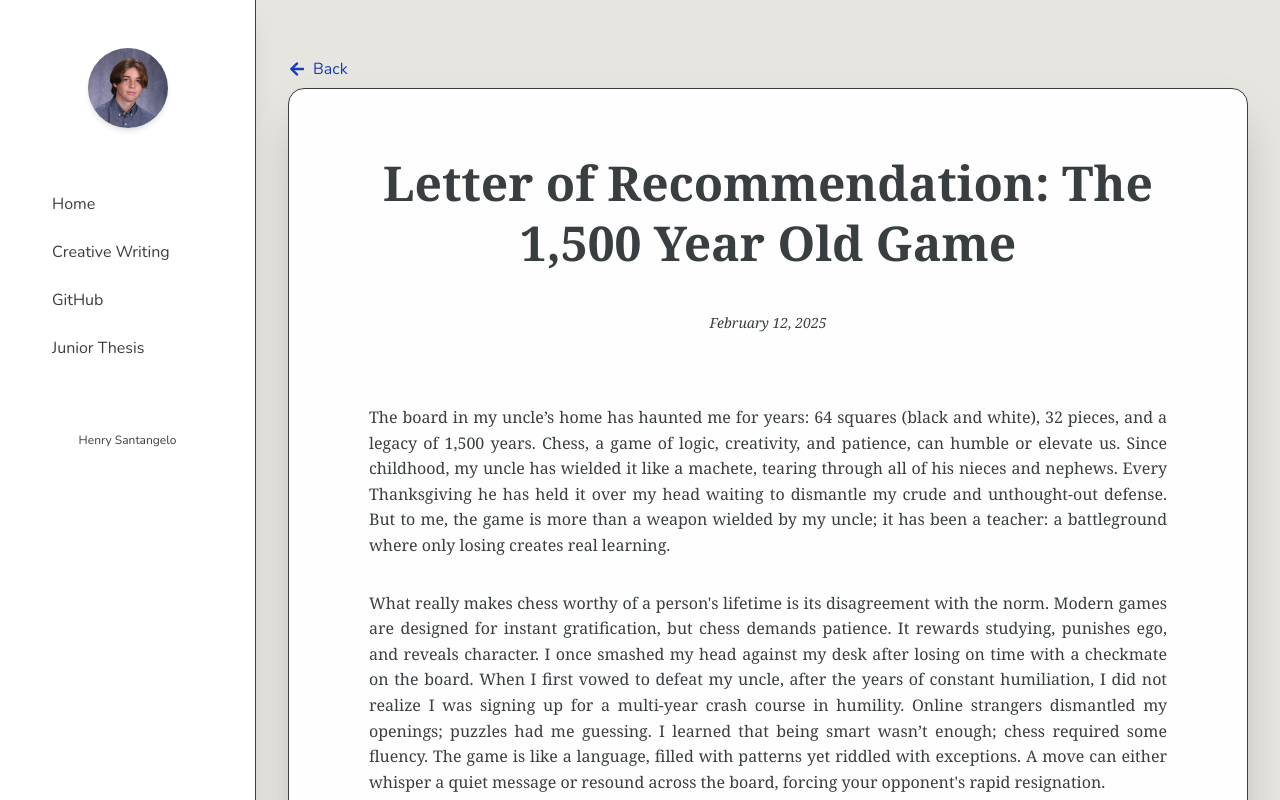
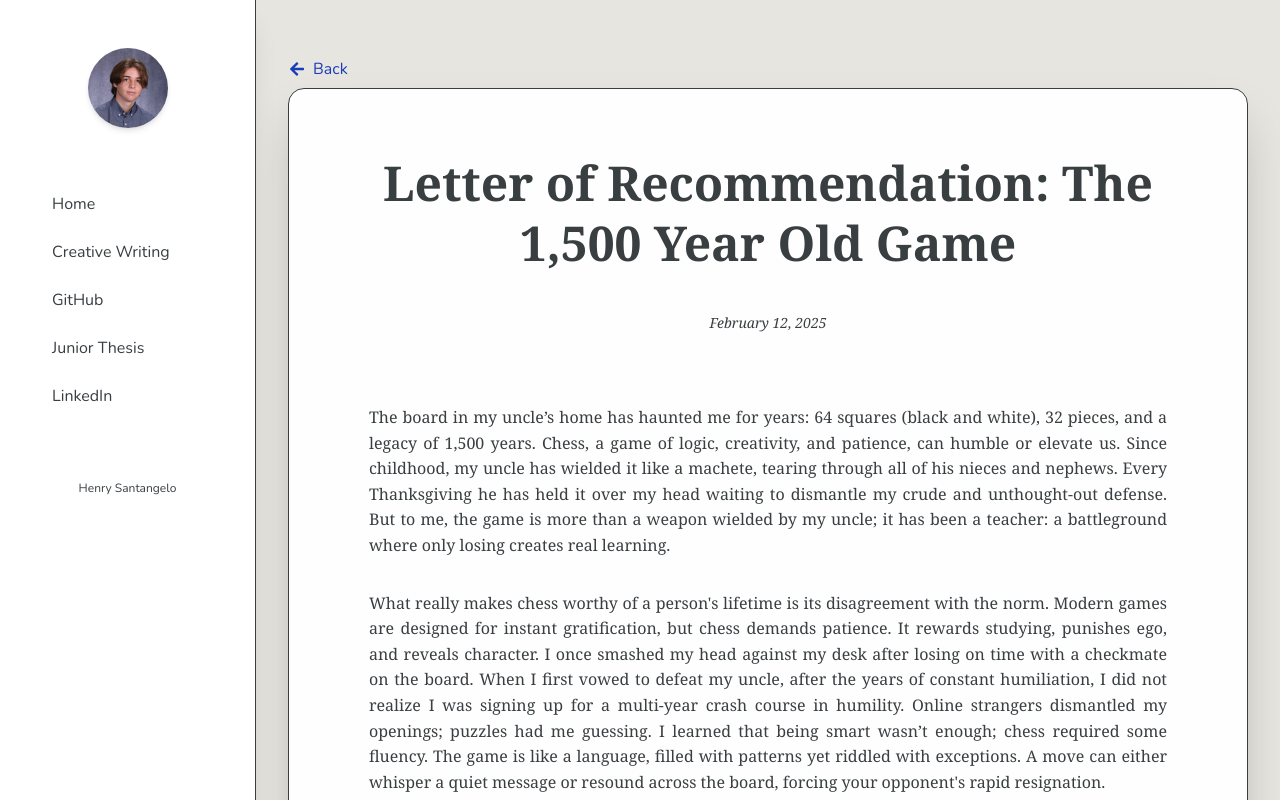
Before and after one commit to Henry-Santa/henrysantangeloweb, a Next.js app: page /creativewriting/0 in a window 1280 px wide. Shown: the top 800 px of the page. Built offline with nearby package versions, Linux system fonts and the light colour scheme.

Commit message:
add linkedin

```diff
--- a/app/components/RootLayoutWithSidebar.tsx
+++ b/app/components/RootLayoutWithSidebar.tsx
@@ -25,7 +25,8 @@ export default function RootLayoutWithSidebar({ children }: { children: React.Re
     { href: '/', label: 'Home', accent: 'bg-saffron-500' },
     { href: '/creativewriting', label: 'Creative Writing', accent: 'bg-keppel-500' },
     { href: 'https://github.com/henry-santa', label: 'GitHub', accent: 'bg-onyx-500', external: true },
-    { href: '/Junior-Thesis.pdf', label: 'Junior Thesis', accent: 'bg-saffron-500' }
+    { href: '/Junior-Thesis.pdf', label: 'Junior Thesis', accent: 'bg-saffron-500' },
+    { href: 'https://www.linkedin.com/in/henry-santangelo-b2426b2aa/', label: 'LinkedIn', accent: 'bg-saffron-500' },
   ];
 
   return (
```
